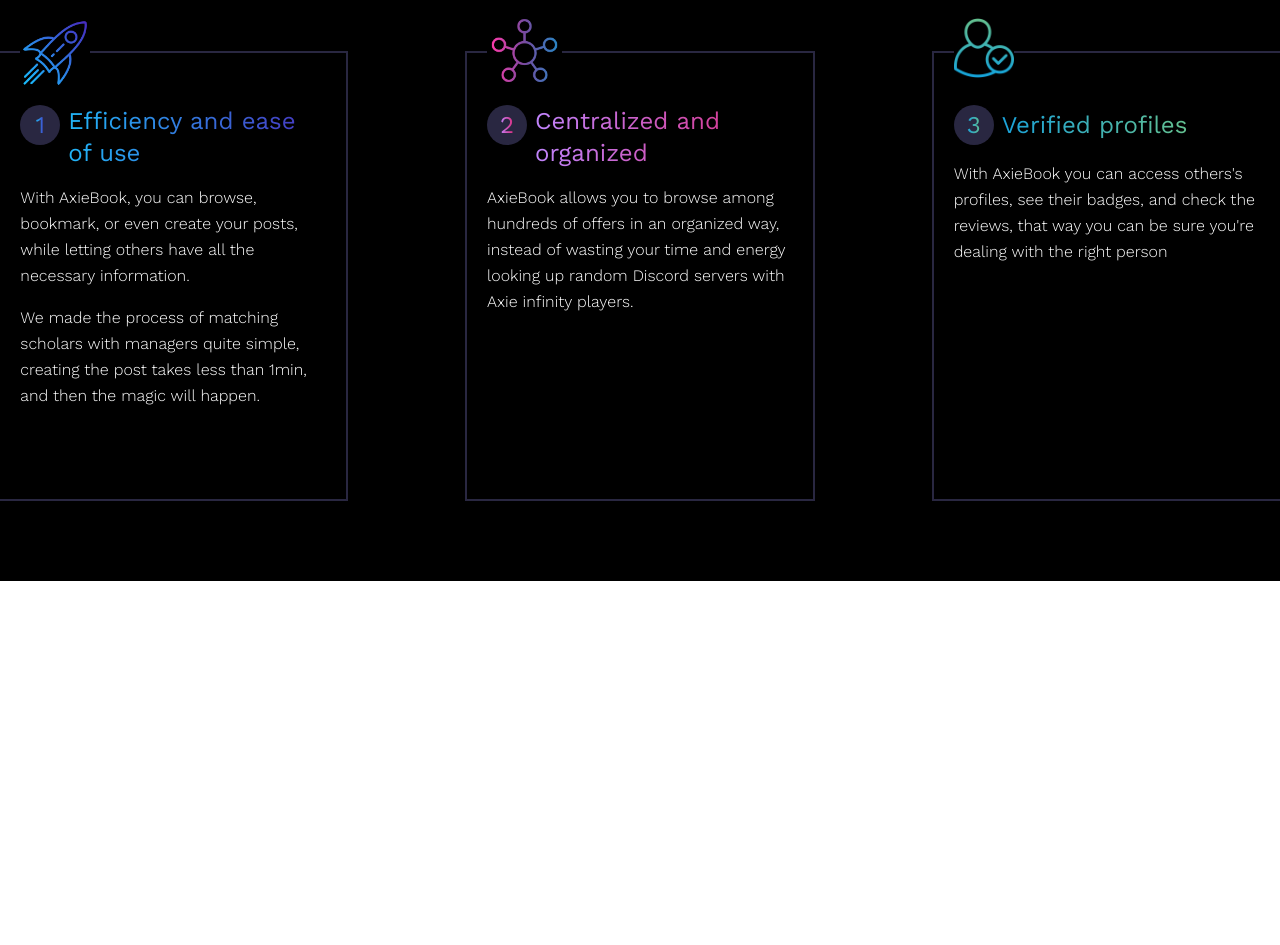
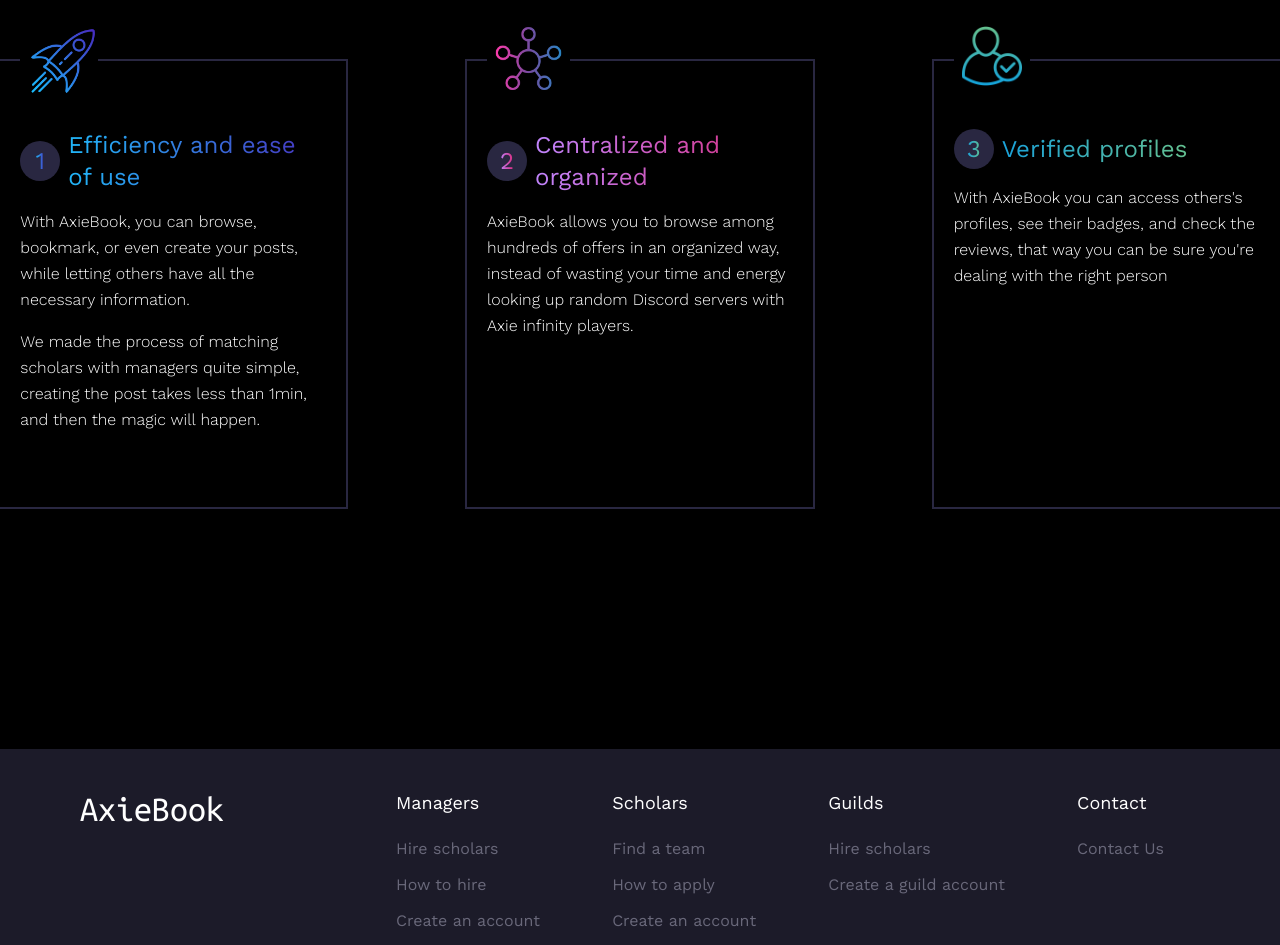
Before and after one commit to IsmailKemmoune/AxieBook, a Next.js app in the folder client/: page /feed in a window 1280 px wide. Shown: the part 1367-2312 px from the top of the page. Before the commit the page ends 1948 px from the top, so only its background shows below. Built offline with nearby package versions, Linux system fonts and the light colour scheme.

Commit message:
created footer component

```diff
--- /dev/null
+++ b/client/components/Footer.jsx
@@ -0,0 +1,88 @@
+import Link from "next/link";
+import { AiFillHeart } from "react-icons/ai";
+
+export default function Footer() {
+  return (
+    <footer className="bg-primary h-[320px] w-full flex justify-center">
+      <div className="w-[1400px] h-full">
+        <div className="py-10 px-20 h-full w-full">
+          <div className="grid grid-cols-[25%_1fr] ">
+            <h2 className="font-logo text-4xl">AxieBook</h2>
+            <nav className="flex justify-around">
+              <div>
+                <h5 className="text-lg">Managers</h5>
+                <ul className="flex flex-col space-y-3 mt-5">
+                  <Link href="#">
+                    <li className="text-shades-100 hover:text-white hover:cursor-pointer">
+                      Hire scholars
+                    </li>
+                  </Link>
+                  <Link href="#">
+                    <li className="text-shades-100 hover:text-white hover:cursor-pointer">
+                      How to hire
+                    </li>
+                  </Link>
+                  <Link href="#">
+                    <li className="text-shades-100 hover:text-white hover:cursor-pointer">
+                      Create an account
+                    </li>
+                  </Link>
+                </ul>
+              </div>
+              <div>
+                <h5 className="text-lg">Scholars</h5>
+                <ul className="flex flex-col space-y-3 mt-5">
+                  <Link href="#">
+                    <li className="text-shades-100 hover:text-white hover:cursor-pointer">
+                      Find a team
+                    </li>
+                  </Link>
+                  <Link href="#">
+                    <li className="text-shades-100 hover:text-white hover:cursor-pointer">
+                      How to apply
+                    </li>
+                  </Link>
+                  <Link href="#">
+                    <li className="text-shades-100 hover:text-white hover:cursor-pointer">
+                      Create an account
+                    </li>
+                  </Link>
+                </ul>
+              </div>
+              <div>
+                <h5 className="text-lg">Guilds</h5>
+                <ul className="flex flex-col space-y-3 mt-5">
+                  <Link href="#">
+                    <li className="text-shades-100 hover:text-white hover:cursor-pointer">
+                      Hire scholars
+                    </li>
+                  </Link>
+                  <Link href="#">
+                    <li className="text-shades-100 hover:text-white hover:cursor-pointer">
+                      Create a guild account
+                    </li>
+                  </Link>
+                </ul>
+              </div>
+              <div>
+                <h5 className="text-lg">Contact</h5>
+                <ul className="flex flex-col space-y-3 mt-5">
+                  <Link href="#">
+                    <li className="text-shades-100 hover:text-white hover:cursor-pointer">
+                      Contact Us
+                    </li>
+                  </Link>
+                </ul>
+              </div>
+            </nav>
+          </div>
+          <div className="w-full mt-20 flex space-x-3 justify-center items-center">
+            <span className="font-light">Created with</span>
+            <AiFillHeart className="text-[#c23a3a] text-2xl" />
+            <span className="font-light">for Axie Infinity community</span>
+          </div>
+        </div>
+      </div>
+    </footer>
+  );
+}
--- a/client/components/ReasonCard.jsx
+++ b/client/components/ReasonCard.jsx
@@ -1,12 +1,11 @@
 import Image from "next/image";
-import { FaRocket } from "react-icons/fa";
 
 export default function ReasonsCards() {
   return (
     <div className="w-full flex justify-around mt-10">
       {/* 1 */}
       <div className="w-[350px] h-[450px] mt-5 border-2 border-secondary p-5 relative">
-        <div className="bg-black w-fit absolute top-[-35px]">
+        <div className="bg-black w-fit absolute top-[-35px] pl-2">
           <Image
             src="/rocket.png"
             alt="rocket image"
@@ -14,7 +13,7 @@
             height="70px"
           />
         </div>
-        <div className="flex mt-8">
+        <div className="flex mt-12 items-center">
           <div className="w-12">
             <div className="bg-secondary w-10 h-10 rounded-full flex items-center justify-center mr-2">
               <span className="text-2xl bg-clip-text bg-gradient-to-r from-[#21B6F8] to-[#482FBD] text-transparent">
@@ -38,7 +37,7 @@
       </div>
       {/* 2 */}
       <div className="w-[350px] h-[450px] mt-5 border-2 border-secondary p-5 relative">
-        <div className="bg-black w-fit absolute top-[-40px]">
+        <div className="bg-black w-fit absolute top-[-40px] px-1">
           <Image
             src="/structure.png"
             alt="rocket image"
@@ -46,7 +45,7 @@
             height="75px"
           />
         </div>
-        <div className="flex mt-8">
+        <div className="flex mt-12 items-center">
           <div className="w-12">
             <div className="bg-secondary w-10 h-10 rounded-full flex items-center justify-center mr-2">
               <span className="text-2xl bg-clip-text bg-gradient-to-r from-purple-400 to-pink-600 text-transparent">
@@ -66,7 +65,7 @@
       </div>
       {/* 3 */}
       <div className="w-[350px] h-[450px] mt-5 border-2 border-secondary p-5 relative">
-        <div className="bg-black w-fit absolute top-[-35px]">
+        <div className="bg-black w-fit absolute top-[-35px] px-2">
           <Image
             src="/user.png"
             alt="rocket image"
@@ -74,7 +73,7 @@
             height="60px"
           />
         </div>
-        <div className="flex mt-8">
+        <div className="flex mt-12 items-center">
           <div className="w-12">
             <div className="bg-secondary w-10 h-10 rounded-full flex items-center justify-center mr-2">
               <span className="text-2xl bg-clip-text bg-gradient-to-r from-[#1AA2DA] to-[#63BF8F] text-transparent">
--- a/client/pages/feed.jsx
+++ b/client/pages/feed.jsx
@@ -2,6 +2,7 @@
 import FeatureManagerCard from "../components/FeatureManagerCard";
 import FeatureScholarCard from "../components/FeatureScholarCard";
 import ReasonsCards from "../components/ReasonCard";
+import Footer from "../components/Footer";
 
 const glassmorphism = {
   display: "flex",
@@ -23,8 +24,12 @@
 
 export default function Feed() {
   return (
-    <div className="bg-black w-full text-white flex flex-col items-center">
-      <nav style={glassmorphism}>
+    <div className="bg-black w-full flex flex-col items-center text-white ">
+      <nav style={glassmorphism} className="flex ">
+        <div className="w-[1400px] flex justify-around">
+          <div>
+            <h1 className="font-logo text-3xl">AxieBook</h1>
+          </div>
           <ul className="flex">
             <Link href="/manager-post-creation">
               <li className="mr-14 font-light cursor-pointer border-2 border-transparent hover:border-b-2 hover:border-b-white">
@@ -37,6 +42,7 @@
               </li>
             </Link>
           </ul>
+        </div>
       </nav>
       <main>
         {/* hero */}
@@ -71,8 +77,10 @@
             <ReasonsCards />
           </div>
         </section>
+        {/* joining steps */}
+        <section className="flex flex-col py-20 w-[1400px]"></section>
       </main>
-      <footer></footer>
+      <Footer />
     </div>
   );
 }
@@ -87,3 +95,9 @@
 
 // 3 - verified profiles
 //  with AxieBook you can access others's profiles, see their badges, and check the reviews, that way you can be sure you're dealing with the right person
+
+// You will never have struggles to find what you're looking for
+
+// Focus on your guild's important things and
+
+// Join our community and meet people that share your same interests
```
Lines whose indentation alone changed are shown as unchanged.
